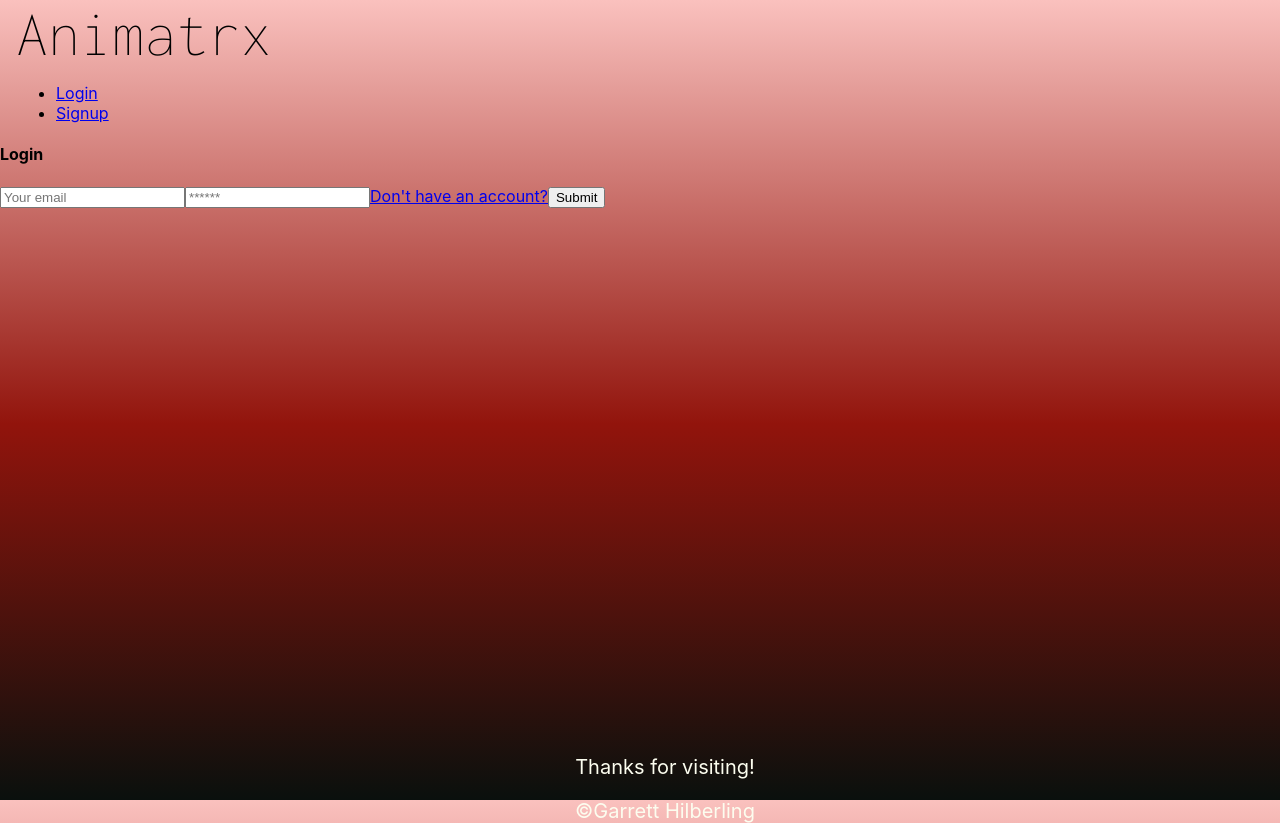
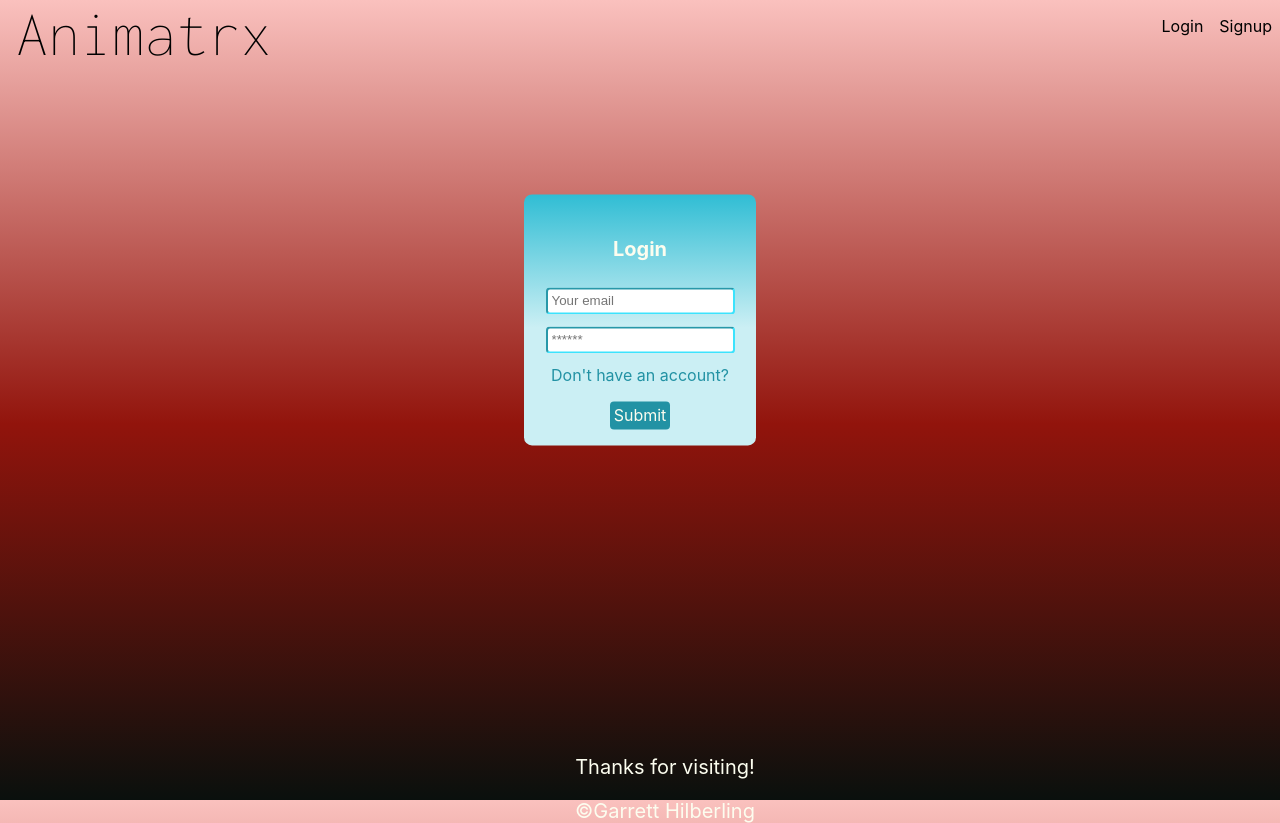
Before and after one commit to garretthilberling/Animatrx, a React (Create React App) app in the folder client/: page /login in a window 1280 px wide. Shown: the top 823 px of the page. Built offline with nearby package versions, Linux system fonts and the light colour scheme; a web font is replaced by a local one.

Commit message:
styled nav bar and login/signup forms

```diff
--- a/client/src/components/Header/index.tsx
+++ b/client/src/components/Header/index.tsx
@@ -16,7 +16,7 @@ const Header = () => {
           Animatrx
         </Link>
       </div>
-      <ul>
+      <ul className="nav-bar">
         {AuthService.loggedIn() ? (
           <>
             <li>
--- a/client/src/index.css
+++ b/client/src/index.css
@@ -119,6 +119,12 @@ code {
 }
 
 .font-logo {
+  display: flex;
+  justify-content: start;
+  margin-right: auto;
+}
+
+.font-logo {
   font-family: "Inconsolata", monospace;
   text-decoration: none;
   font-size: 4em;
@@ -128,11 +134,31 @@ code {
 }
 
 .font-logo:hover {
-  color: var(--dark-300);
+  color: var(--soft-blue-400);
 }
 
 .header {
   padding-left: 1rem;
+  display: flex;
+}
+
+.nav-bar {
+  list-style: none;
+  display: flex;
+  justify-content: end;
+  margin-left: auto;
+}
+
+.nav-btn {
+  margin: 0 .5rem;
+  text-decoration: none;
+  color: var(--blue-green-500);
+  transition: all;
+  transition-duration: 300ms;
+}
+
+.nav-btn:hover {
+  color: var(--soft-blue-400);
 }
 
 .loading {
@@ -192,7 +218,6 @@ code {
 .anime-img {
   width: 900px;
   border-radius: 0 0 10px 10px;
-  /* bottom: 0; */
 }
 
 .anime-img-top-border {
@@ -238,7 +263,6 @@ code {
 
 .next-btn:hover,
 .prev-btn:hover {
-  /* background: rgb(250, 244, 228, 1); */
   transition: all;
   transition-duration: 300ms;
   color: var(--soft-blue-100);
@@ -257,12 +281,97 @@ code {
   margin: .5rem 0;
 }
 
+.login-signup-container {
+  width: 200px;
+  margin: auto;
+  display: flex;
+  justify-content: center;
+  align-items: center;
+  text-align: center;
+  padding: 1rem;
+  background: var(--soft-blue-500);
+  border-radius: .5rem;
+  position: absolute;
+  top: 40%;
+  left: 50%;
+  -ms-transform: translate(-50%, -50%);
+  transform: translate(-50%, -50%);
+
+  background: linear-gradient(
+    90deg,
+    var(--soft-blue-100) 47%,
+    var(--soft-blue-400) 100%
+  );
+
+  background: -moz-linear-gradient(
+    90deg,
+    var(--soft-blue-100) 47%,
+    var(--soft-blue-400) 100%
+  );
+
+  background: -webkit-linear-gradient(
+    90deg,
+    var(--soft-blue-100) 47%,
+    var(--soft-blue-400) 100%
+  );
+
+  filter: progid: DXImageTransform.Microsoft.gradient( startColorstr="#170312", endColorstr="#026C7C", GradientType=1 );
+}
+
+.login-signup-container h4 {
+  color: var(--off-white-100);
+  font-size: 1.25rem;
+}
+
+.login-signup-flex {
+  display: flex;
+  flex-direction: column;
+}
+
+.login-signup-flex input {
+  margin-bottom: .75rem;
+  padding: .25rem;
+  border-radius: .25rem;
+  border-color: #3ce3fd;
+}
+
+.login-signup-flex input:focus {
+  outline: none;
+}
+
+.login-signup-flex a {
+  color: var(--soft-blue-500);
+  margin-bottom: 1rem;
+  text-decoration: none;
+  transition: all;
+  transition-duration: 300ms;
+}
+
+.login-signup-flex a:hover {
+  color: var(--soft-blue-400);
+}
+
+.submit {
+  all: unset;
+  cursor: pointer;
+  color: var(--off-white-100);
+  background: var(--soft-blue-500);
+  width: fit-content;
+  margin: 0 auto;
+  padding: .25rem;
+  border-radius: .25rem;
+  transition: all;
+  transition-duration: 300ms;
+}
+
+.submit:hover {
+  background: var(--soft-blue-300);
+}
+
+
 @media only screen and (max-width: 900px) {
   .anime-img, .btns-container {
     width: 100% !important;
-    /* overflow-x: hidden;
-    overflow-y: scroll;
-    text-overflow: ellipsis; */
   }
 
   .anime-title-wrapper {
@@ -275,7 +384,6 @@ code {
     overflow-x: hidden;
     text-overflow: ellipsis;
     overflow-y: scroll;
-    /* padding: 0 .25rem; */
   }
 
   .anime-title {
--- a/client/src/pages/Login.tsx
+++ b/client/src/pages/Login.tsx
@@ -40,12 +40,12 @@ const Login = () => {
   }
 
   return (
-    <div className="">
+    <div className="login-signup-container">
           <div className="">
             <h4 className="">Login</h4>
             <div className="">
               <form
-                className=""
+                className="login-signup-flex"
                 onSubmit={handleFormSubmit}
               >
                 <input
@@ -70,7 +70,7 @@ const Login = () => {
                   Don't have an account?
                 </Link>
                 <button
-                  className=""
+                  className="submit"
                   type="submit"
                 >
                   Submit
--- a/client/src/pages/Signup.tsx
+++ b/client/src/pages/Signup.tsx
@@ -39,13 +39,13 @@ const Signup = () => {
   }
 
   return (
+    <div className='login-signup-container'>
     <div className=''>
-    <div className='uk-card uk-card-body card-centering'>
-      <h4 className='uk-card-title uk-text-center'>Sign Up</h4>
+      <h4 className=''>Sign Up</h4>
       <div className=''>
-        <form className='form-centering form-input-margin' onSubmit={(e) =>  handleFormSubmit(e)}>
+        <form className='login-signup-flex' onSubmit={(e) =>  handleFormSubmit(e)}>
           <input
-            className='form-input-margin'
+            className=''
             placeholder='Username'
             name='username'
             type='username'
@@ -54,7 +54,7 @@ const Signup = () => {
             onChange={handleChange}
           />
           <input
-            className='form-input-margin'
+            className=''
             placeholder='Your email'
             name='email'
             type='email'
@@ -63,7 +63,7 @@ const Signup = () => {
             onChange={handleChange}
           />
           <input
-            className='form-input-margin'
+            className=''
             placeholder='******'
             name='password'
             type='password'
@@ -71,15 +71,15 @@ const Signup = () => {
             value={formState.password}
             onChange={handleChange}
           />
-           <Link className='form-input-margin account-prop' to="/login">
+           <Link className='' to="/login">
             Already have an account?
 
           </Link>
-          <button className='form-input-margin button-border' type='submit'>
+          <button className='submit' type='submit'>
             Submit
           </button>
 
-          {error && <div className='form-input-margin'>Sign up failed</div>}
+          {error && <div className=''>Sign up failed</div>}
         </form>
       </div>
     </div>
```
